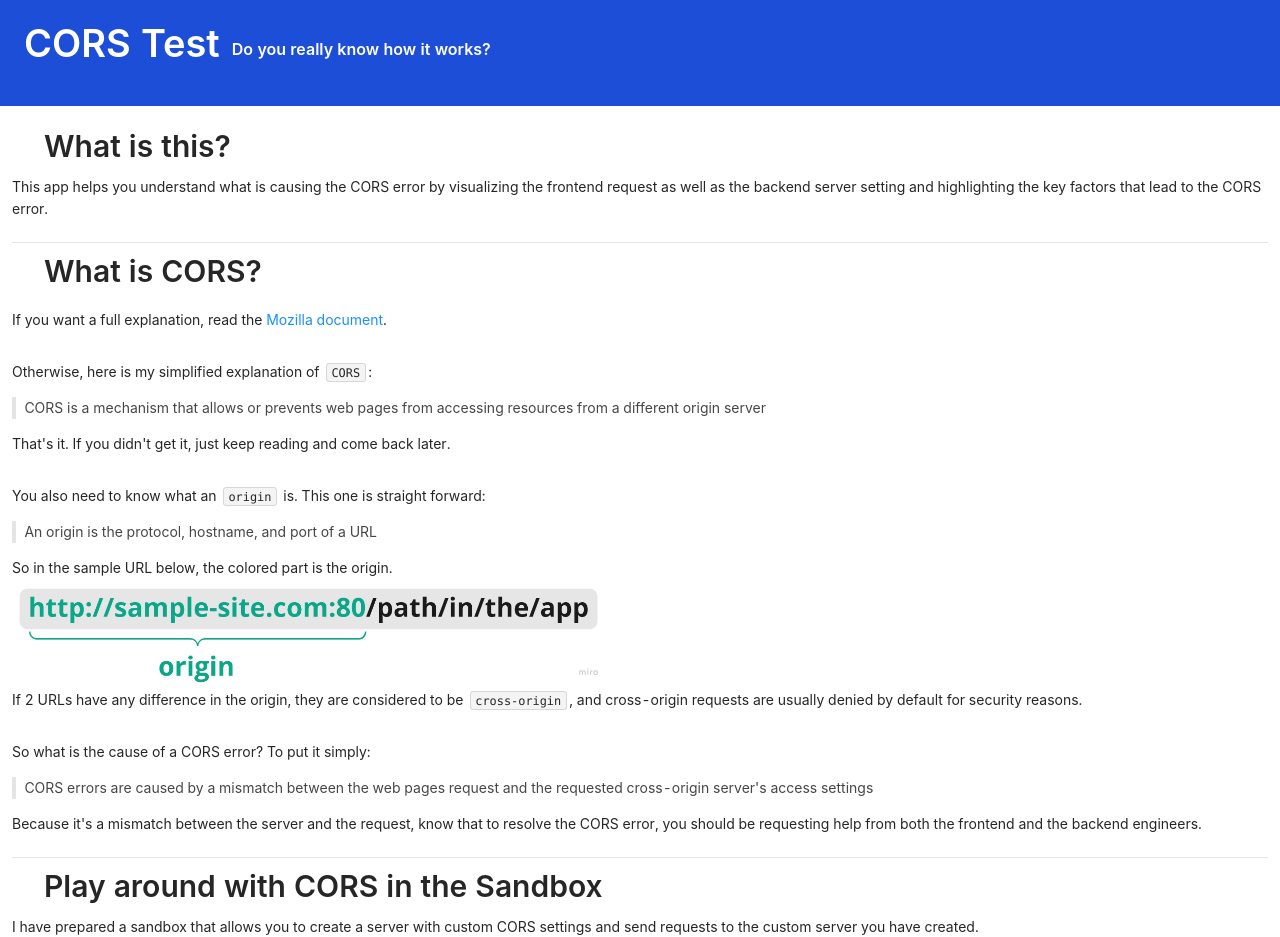
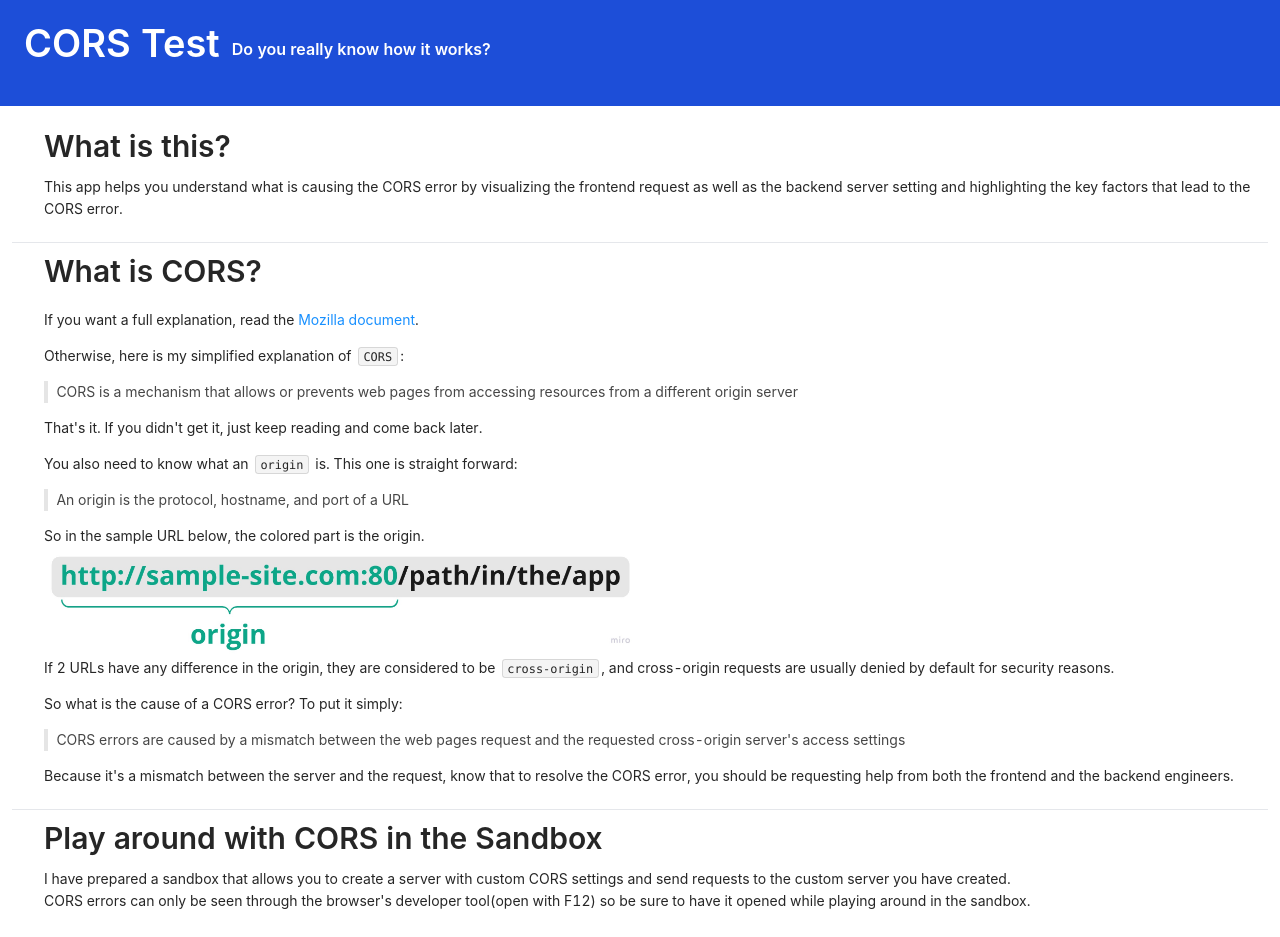
Before and after one commit to verhichi/cors-sandbox, a React (Vite) app in the folder packages/apps/frontend/: page / in a window 1280 px wide. Shown: the top 937 px of the page. Built offline with nearby package versions, Linux system fonts and the light colour scheme; no server answers.

Commit message:
chore/front: add margin-left to paragraph

```diff
--- a/packages/apps/frontend/src/App/components/TestRequestRegion/TestRequestRegion.tsx
+++ b/packages/apps/frontend/src/App/components/TestRequestRegion/TestRequestRegion.tsx
@@ -18,7 +18,7 @@ export const TestRequestRegion = () => {
             Play around with CORS in the Sandbox
           </Title>
         </a>
-        <Paragraph>
+        <Paragraph className="ml-8">
           <Text className="block">
             I have prepared a sandbox that allows you to create a server with custom CORS
             settings and send requests to the custom server you have created.
--- a/packages/apps/frontend/src/App/components/WhatIsCORSRegion/WhatIsCORSRegion.tsx
+++ b/packages/apps/frontend/src/App/components/WhatIsCORSRegion/WhatIsCORSRegion.tsx
@@ -15,6 +15,7 @@ export const WhatIsCORSRegion = () => (
         What is CORS?
       </Title>
     </a>
+    <div className="ml-8">
       <Paragraph>
         If you want a full explanation, read the{' '}
         <a
@@ -62,5 +63,6 @@ export const WhatIsCORSRegion = () => (
           backend engineers.
         </Text>
       </Paragraph>
+    </div>
   </Space>
 )
--- a/packages/apps/frontend/src/App/components/WhatIsThisRegion/WhatIsThisRegion.tsx
+++ b/packages/apps/frontend/src/App/components/WhatIsThisRegion/WhatIsThisRegion.tsx
@@ -13,7 +13,7 @@ export const WhatIsThisRegion = () => (
         What is this?
       </Title>
     </a>
-    <Paragraph>
+    <Paragraph className="ml-8">
       This app helps you understand what is causing the CORS error by visualizing the
       frontend request as well as the backend server setting and highlighting the key
       factors that lead to the CORS error.
```
Lines whose indentation alone changed are shown as unchanged.
